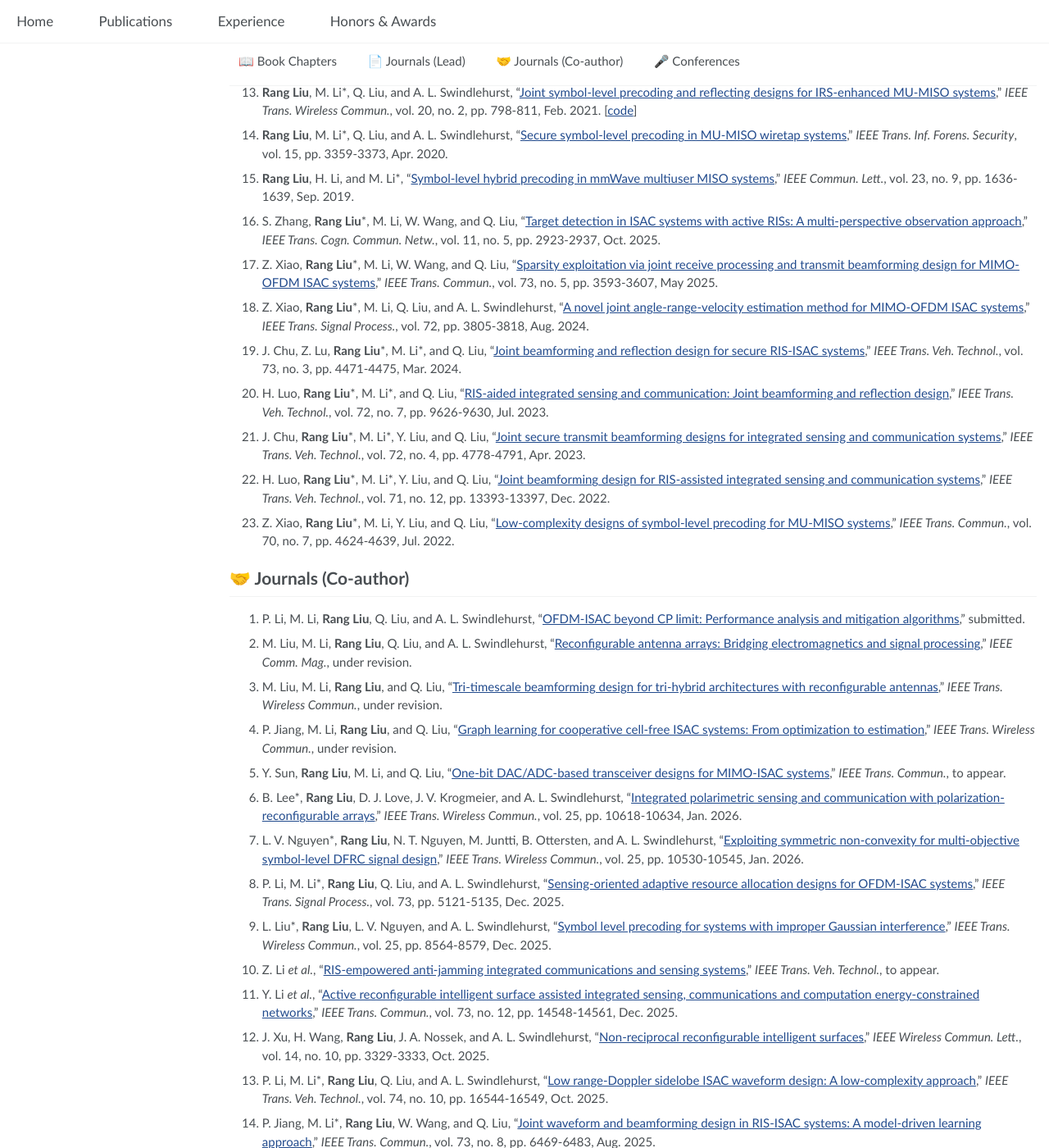
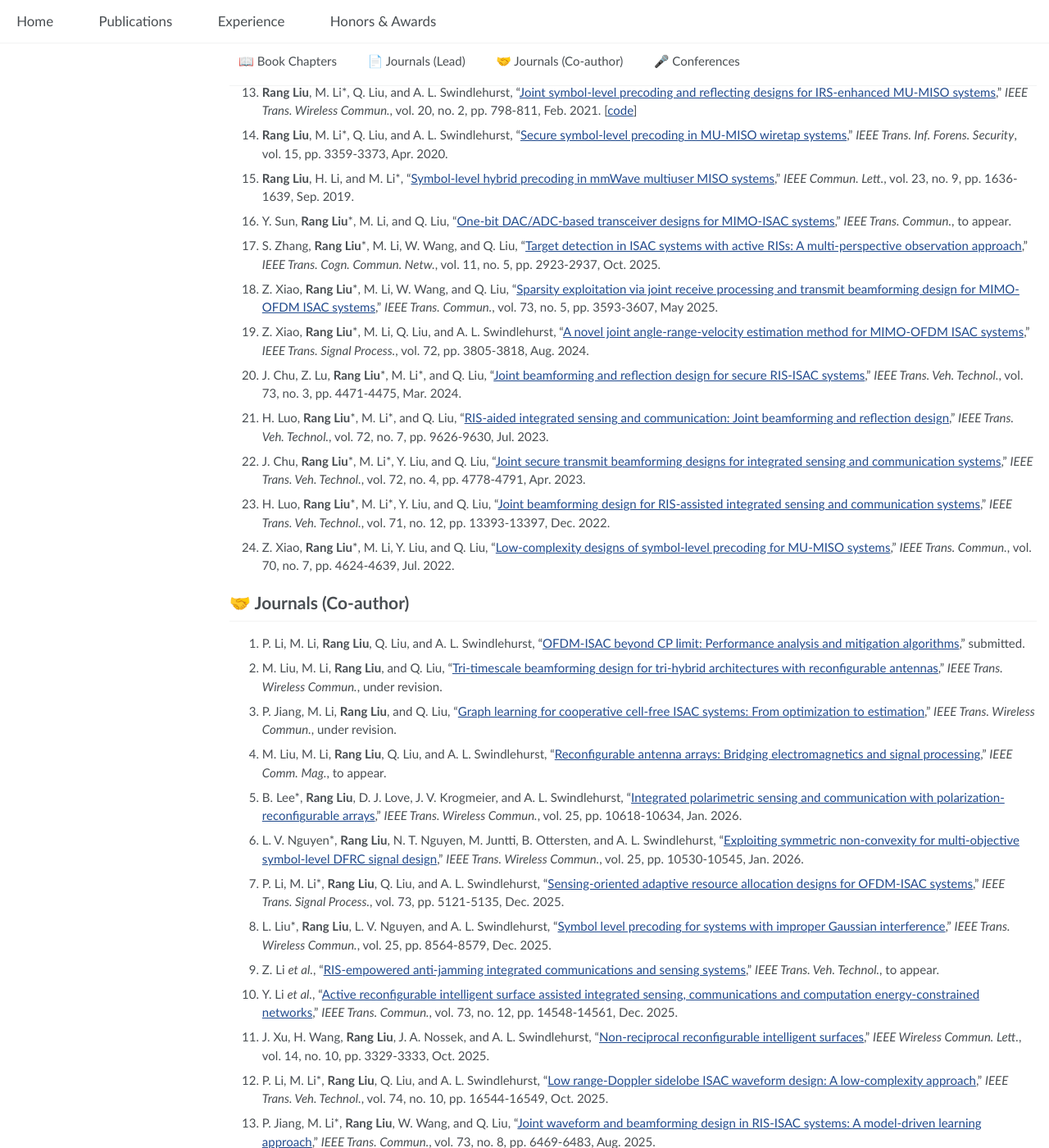
Before and after one commit to RangLiu0706/RangLiu0706.github.io, a Jekyll site: the page built from _pages/publications.md, in a window 1280 px wide and 1400 px high, scrolled down 950 px. Shown: the whole window at 82% size. Built offline with Jekyll 4.4.1, drawn with Linux system fonts in a browser that asks for light colours; some of the changed lines change nothing that is shown; some of the changed text lies outside the part shown.

Commit message:
update0211

```diff
--- a/_pages/publications.md
+++ b/_pages/publications.md
@@ -28,11 +28,11 @@
 
 # 📑 Journals (Lead)  {#journal-lead}
 
-1. **Rang Liu**, P. Li, M. Li, and A. L. Swindlehurst\*, "[Clutter-aware integrated sensing and communication: Models, methods, and future directions]( )," *Proceedings of the IEEE*, under revision.
+1. **Rang Liu**, P. Li, M. Li, and A. L. Swindlehurst\*, "[Clutter-aware integrated sensing and communication: Models, methods, and future directions](https://arxiv.org/abs/2602.10537)," *Proceedings of the IEEE*, under revision.
 
 1. **Rang Liu**\*, M. Li, M. Zafari, B. Ottersten, and A. L. Swindlehurst, "[Multi-domain optimization framework for ISAC: From electromagnetic shaping to network cooperation](https://ieeexplore.ieee.org/document/11347588)," *IEEE Wireless Commun.*, to appear. [<a href="https://github.com/RangLiu0706/Multi-Domain-Optimization-for-ISAC">code</a>]
 
-20. **Rang Liu**\*, M. Li, and A. L. Swindlehurst, "[Joint array partitioning and beamforming designs in ISAC systems: A Bayesian CRB perspective](https://ieeexplore.ieee.org/document/11159118)," *IEEE J. Sel. Areas Commun. (JSAC)*, to appear.
+20. **Rang Liu**\*, M. Li, and A. L. Swindlehurst, "[Joint array partitioning and beamforming designs in ISAC systems: A Bayesian CRB perspective](https://ieeexplore.ieee.org/document/11159118)," *IEEE J. Sel. Areas Commun. (JSAC)*, vol. 44, pp. 150--164, Sep. 2025.
 
 19. **Rang Liu**\*, M. Li, Q. Liu, and A. L. Swindlehurst, "[DOA estimation-oriented joint array partitioning and beamforming designs for ISAC systems](https://ieeexplore.ieee.org/document/10810291)," *IEEE Trans. Wireless Commun.*, vol. 24, no. 3, pp. 2052-2066, Mar. 2025.
 
@@ -63,6 +63,8 @@
 
 8.	**Rang Liu**, H. Li, and M. Li\*, "[Symbol-level hybrid precoding in mmWave multiuser MISO systems](https://ieeexplore.ieee.org/document/8756035)," *IEEE Commun. Lett.*, vol. 23, no. 9, pp. 1636-1639, Sep. 2019.
 
+26. Y. Sun, **Rang Liu**\*, M. Li, and Q. Liu, "[One-bit DAC/ADC-based transceiver designs for MIMO-ISAC systems]()," *IEEE Trans. Commun.*, to appear.
+
 25. S. Zhang, **Rang Liu**\*, M. Li, W. Wang, and Q. Liu, "[Target detection in ISAC systems with active RISs: A multi-perspective observation approach](https://ieeexplore.ieee.org/document/11015517)," *IEEE Trans. Cogn. Commun. Netw.*, vol. 11, no. 5, pp. 2923-2937, Oct. 2025.
 
 6. Z. Xiao, **Rang Liu**\*, M. Li, W. Wang, and Q. Liu, "[Sparsity exploitation via joint receive processing and transmit beamforming design for MIMO-OFDM ISAC systems](https://ieeexplore.ieee.org/document/10736664)," *IEEE Trans. Commun.*, vol. 73, no. 5, pp. 3593-3607, May 2025.
@@ -83,16 +85,12 @@
 # 🤝 Journals (Co-author)  {#journal-coauthor}
 1. P. Li, M. Li, **Rang Liu**, Q. Liu, and A. L. Swindlehurst, "[OFDM-ISAC beyond CP limit: Performance analysis and mitigation algorithms](https://arxiv.org/abs/2511.17878)," submitted.
 
-33. M. Liu, M. Li, **Rang Liu**, Q. Liu, and A. L. Swindlehurst, "[Reconfigurable antenna arrays: Bridging electromagnetics and signal processing](https://arxiv.org/abs/2510.17113)," *IEEE Comm. Mag.*, under revision.
-
-
 27. M. Liu, M. Li, **Rang Liu**, and Q. Liu, "[Tri-timescale beamforming design for tri-hybrid architectures with reconfigurable antennas](https://arxiv.org/abs/2503.03620)," *IEEE Trans. Wireless Commun.*, under revision.
 
 31. P. Jiang, M. Li, **Rang Liu**, and Q. Liu, "[Graph learning for cooperative cell-free ISAC systems: From optimization to estimation](https://arxiv.org/abs/2507.06612)," *IEEE Trans. Wireless Commun.*, under revision.
 
 
-26. Y. Sun, **Rang Liu**, M. Li, and Q. Liu, "[One-bit DAC/ADC-based transceiver designs for MIMO-ISAC systems]()," *IEEE Trans. Commun.*, to appear.
-
+33. M. Liu, M. Li, **Rang Liu**, Q. Liu, and A. L. Swindlehurst, "[Reconfigurable antenna arrays: Bridging electromagnetics and signal processing](https://arxiv.org/abs/2510.17113)," *IEEE Comm. Mag.*, to appear.
 
 30. B. Lee\*, **Rang Liu**, D. J. Love, J. V. Krogmeier, and A. L. Swindlehurst, "[Integrated polarimetric sensing and communication with polarization-reconfigurable arrays](https://ieeexplore.ieee.org/document/11358846)," *IEEE Trans. Wireless Commun.*, vol. 25, pp. 10618-10634, Jan. 2026.
 
```
